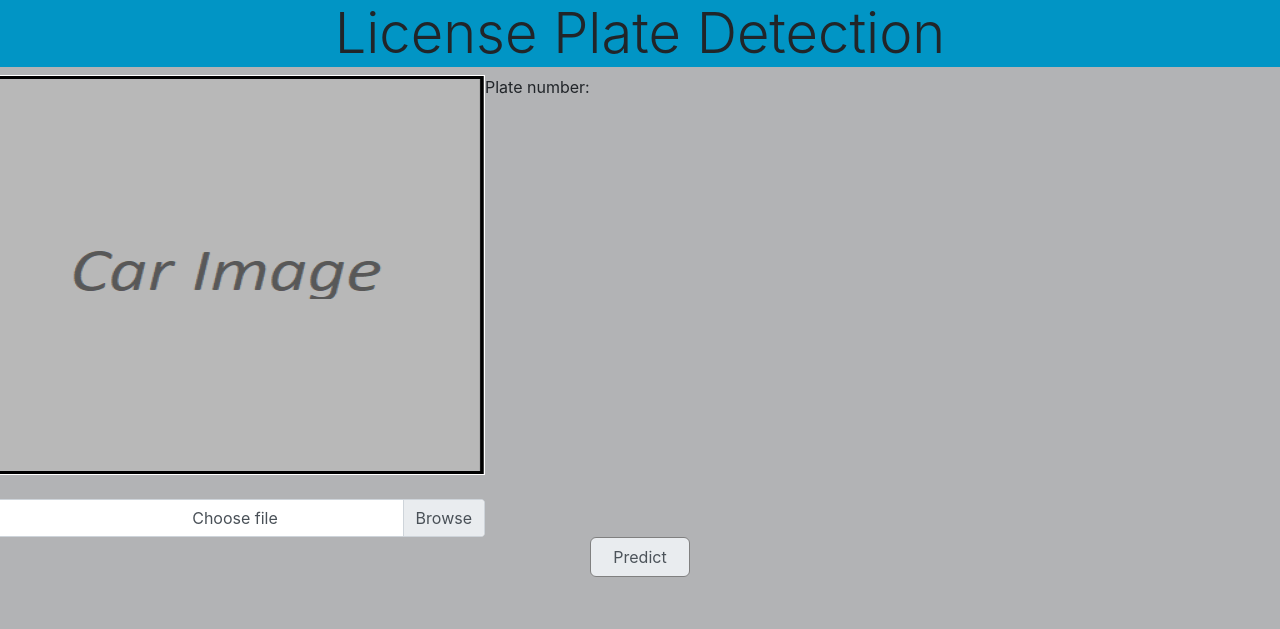
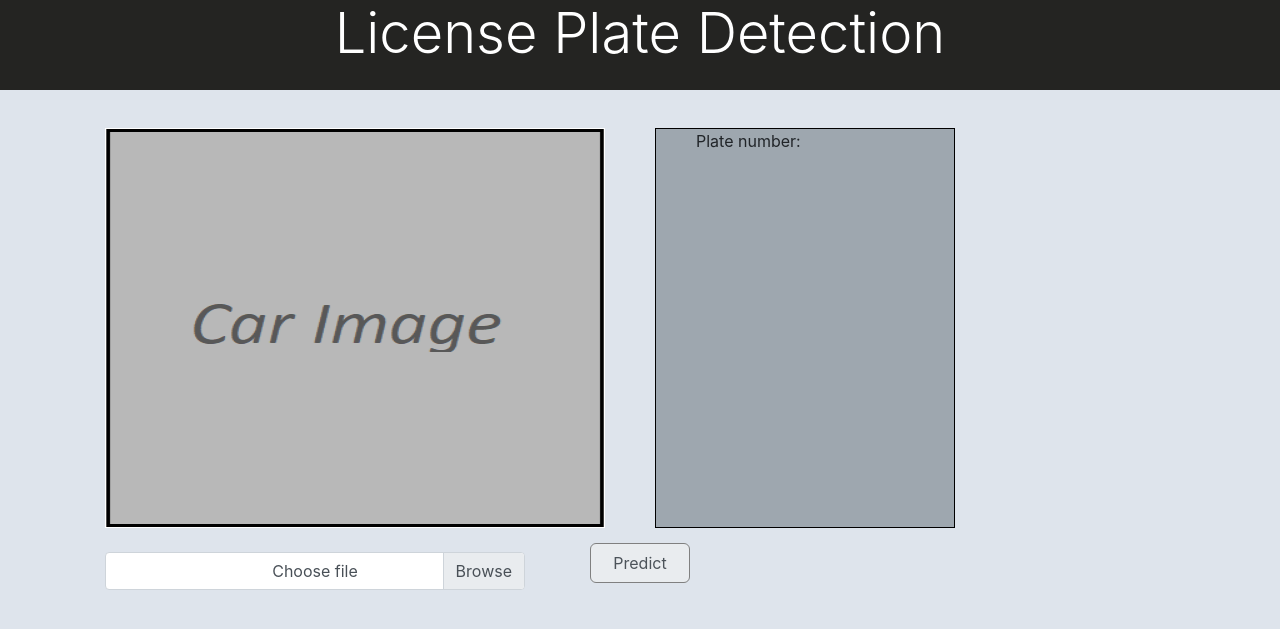
Before and after one commit to Arpit0903/License-Plate-Detection, a Flask app: template templates/home.html in a window 1280 px wide. Shown: the top 629 px of the page. Run offline with Flask 2, Linux system fonts and the light colour scheme; the template is opened without the code that fills it, so the values that code supplies are empty; some libraries are stand-ins or nearby versions.

Commit message:
Update style.css

```diff
--- a/static/style.css
+++ b/static/style.css
@@ -1,24 +1,26 @@
-.display-4{
-    background: #0195C5;
+.display-4 {
+    background: rgb(36, 36, 34);
+    color: #fff;
+    height: 90px;
+    text-align: center;
 }
 
- img{
+img {
     width: 500px;
     height: 400px;
 }
-input[type=file]{
-  padding: 5px;
-  background: gray;
-  border: 2px solid black;
+
+input[type=file] {
+    padding: 5px;
+    background: gray;
+    border: 2px solid black;
 }
-form{
-    width: 500px;
-    margin: 0 auto;
+
+body {
+    background-color: rgb(222, 228, 236) !important;
 }
-body{
-    background-color: #B2B3B5 !important;
-}
-button{
+
+button {
     width: 100px;
     height: 40px;
     border-radius: 6px !important;
@@ -28,3 +30,21 @@
     background-color: #E9ECEF;
     border: 1px solid gray;
 }
+
+
+#carImage,
+#plateNo {
+    margin: 30px 10px 15px 80px;
+    padding-left: 40px;
+    padding-right: 40px;
+    min-width: 300px;
+    max-width: 500px;
+    height: 400px;
+    max-height: 800px;
+    align-self: center;
+}
+
+#plateNo {
+    border: 1px solid black;
+    background: rgb(158, 167, 175);
+}
```
